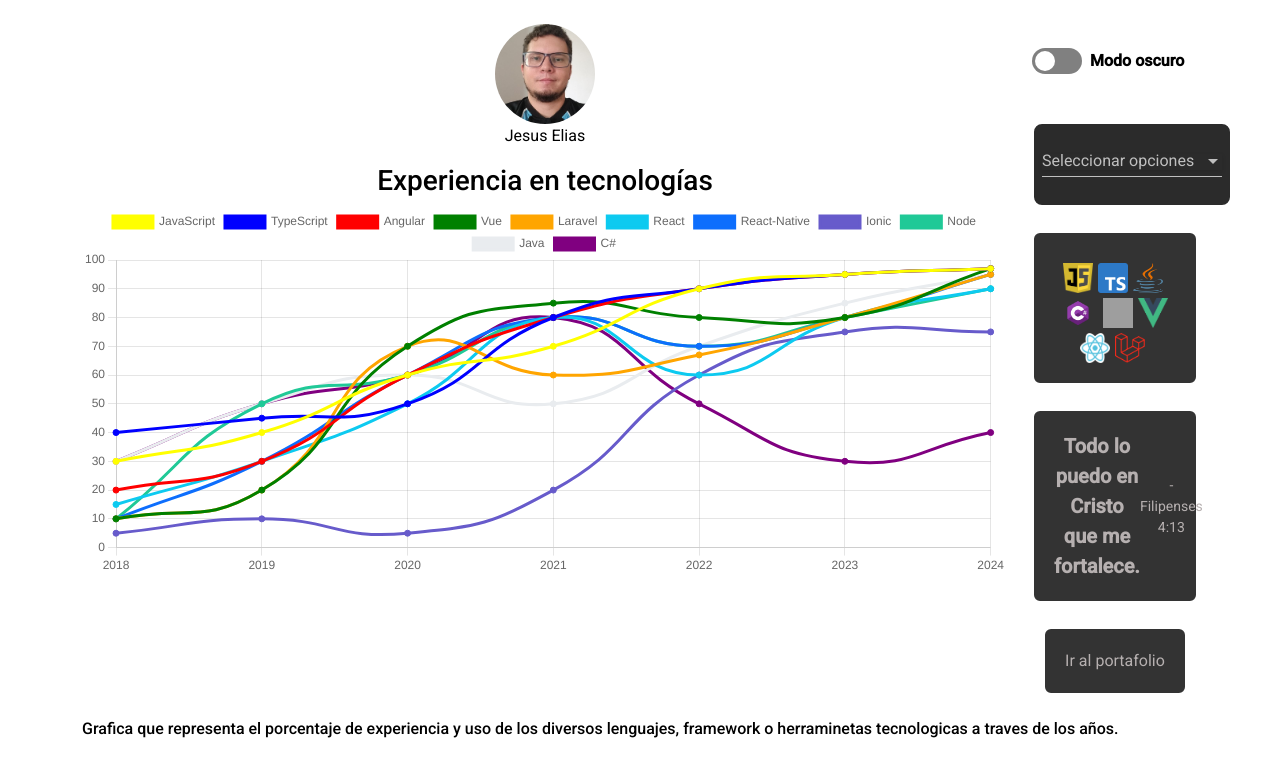
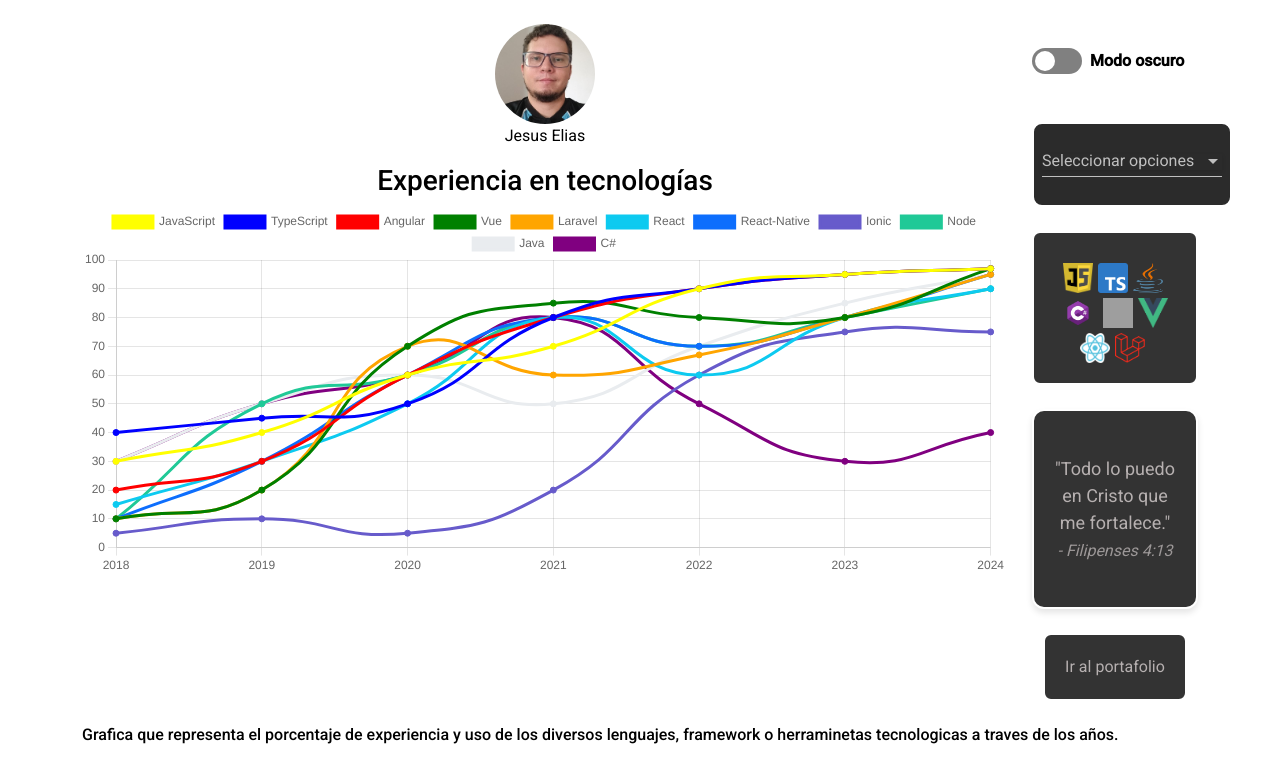
Before and after one commit to jesuselias/Experiencia, an Angular app: page / in a window 1280 px wide. Shown: the top 782 px of the page. Built offline with nearby package versions, Linux system fonts and the light colour scheme; grey boxes are pictures that could not be loaded.

Commit message:
se agrega docker y se mejora style

```diff
--- a/src/app/app.component.html
+++ b/src/app/app.component.html
@@ -48,11 +48,32 @@
                       </div>
                   </div>
                   <br>
-                  <div class="toggle-container" style="border: 2px solid #ffffff; padding: 20px; border-radius: 8px; background-color: #333333; color: #b6b0b0;">
-                      <span style="font-size: 20px; font-weight: bold;">Todo lo puedo en Cristo que me fortalece.</span>
-                      <br>
-                      <span style="font-size: 14px;">- Filipenses 4:13</span>
-                  </div>
+                  <div class="toggle-container" style="
+                    border: 2px solid #ffffff;
+                    padding: 20px;
+                    border-radius: 12px;
+                    background-color: #333333;
+                    color: #b6b0b0;
+                    box-shadow: 0 4px 6px rgba(0, 0, 0, 0.1);
+                    transition: all 0.3s ease;
+                    display: flex;
+                    flex-direction: column;
+                    align-items: center;
+                    justify-content: center;
+                    min-height: 200px;
+                ">
+                <p style="
+                    font-size: 18px;
+                    text-align: center;
+                    line-height: 1.5;
+                    margin: 0;
+                    padding: 0;
+                ">
+                 "Todo lo puedo en Cristo que me fortalece."
+                <br>
+                    <span style="font-style: italic; font-size: 16px; opacity: 0.8;">- Filipenses 4:13</span>
+                </p>
+            </div>
                   <br>
                   <a style="border: 2px solid #ffffff; padding: 20px; border-radius: 8px; background-color: #333333; color: #b6b0b0;" href="https://jesuselias.github.io/Portafolio/" class="btn btn-primary">Ir al portafolio</a>
               </div>
```
Also changed, not shown: 1 other file (tests, documents, lock files or other folders).
